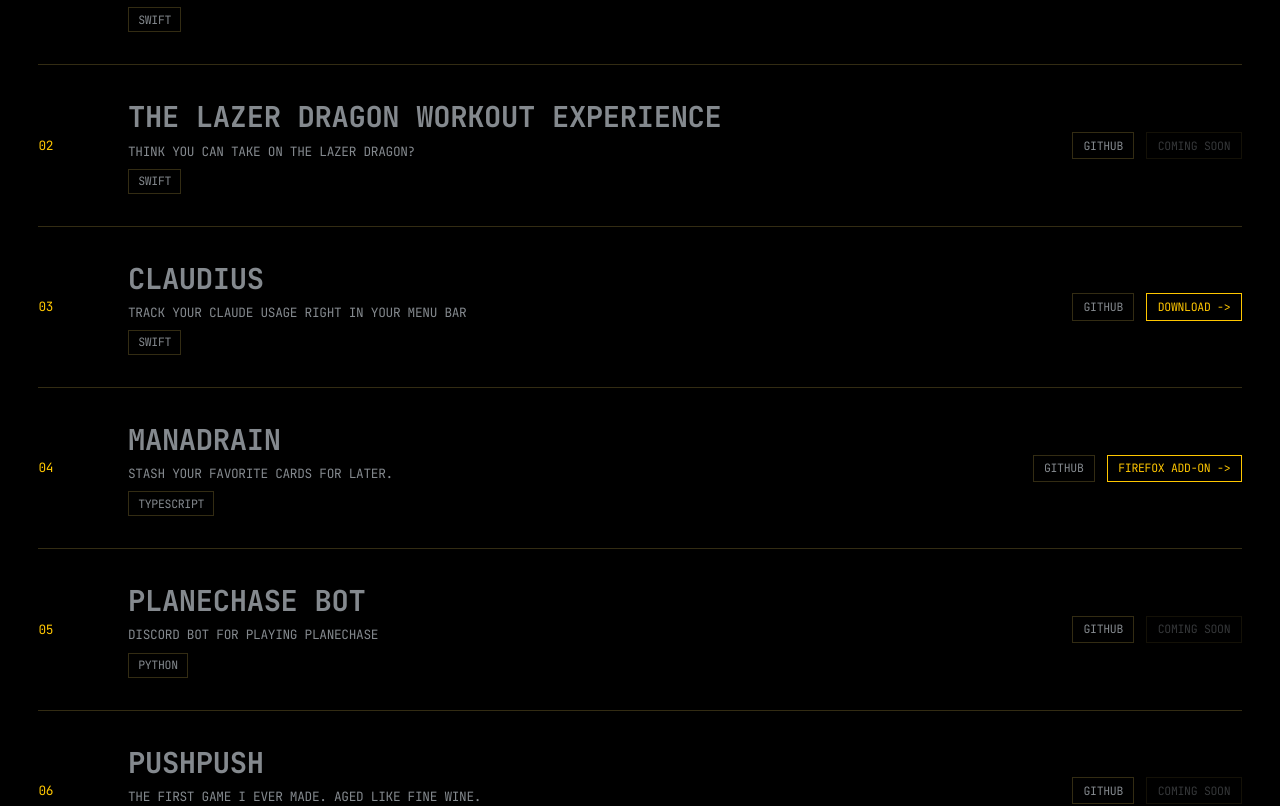
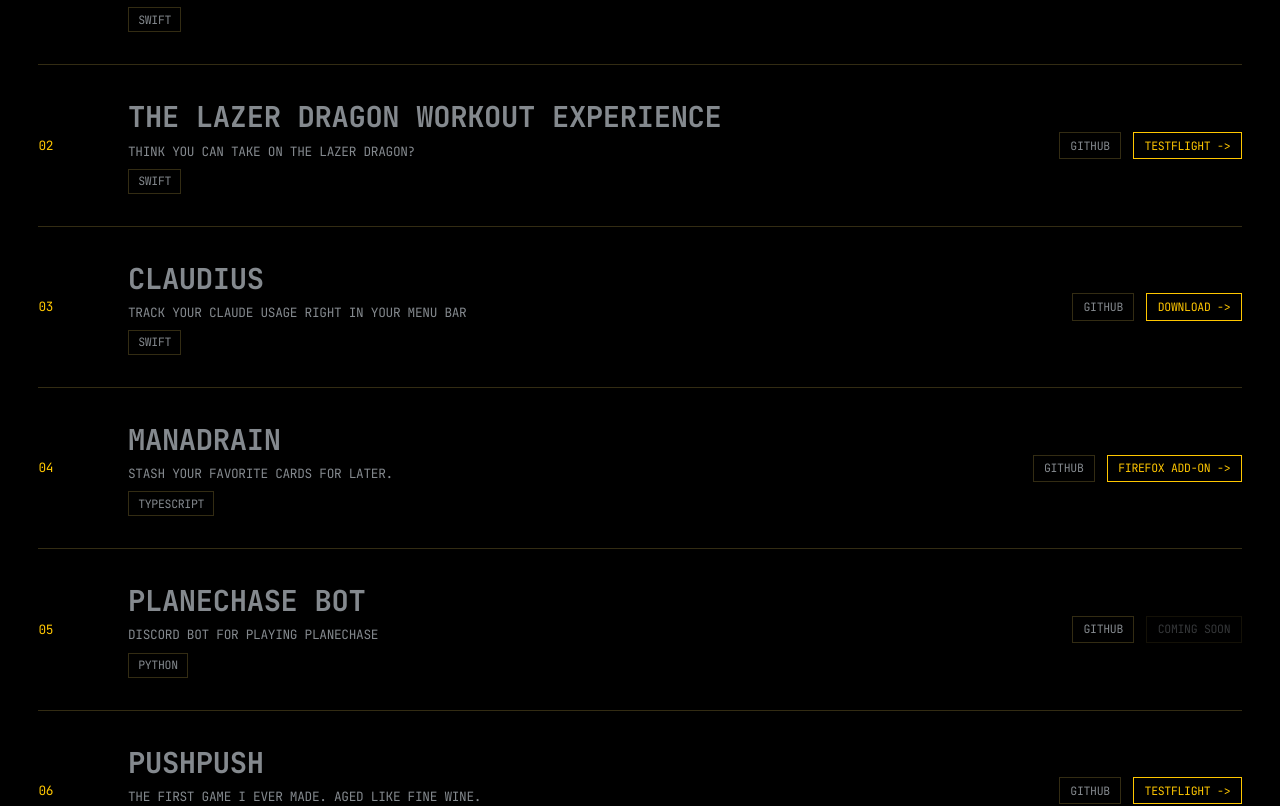
Before and after one commit to nsluke/Portfolio, a React (Vite) app: page / in a window 1280 px wide. Shown: the part 1060-1866 px from the top of the page. Built offline with nearby package versions, Linux system fonts and the light colour scheme.

Commit message:
Add TestFlight links for PushPush and Lazer Dragon
Co-Authored-By: Claude Opus 4.6 (1M context) <noreply@anthropic.com>

```diff
--- a/src/components/Projects.jsx
+++ b/src/components/Projects.jsx
@@ -15,6 +15,8 @@ const projects = [
     description: 'Think you can take on the Lazer Dragon?',
     tech: 'Swift',
     github: 'https://github.com/nsluke/Lazer-Dragon-Workout-Experience',
+    liveUrl: 'https://testflight.apple.com/join/Uv2Xufqr',
+    liveLabel: 'TestFlight',
   },
   {
     name: 'Claudius',
@@ -43,6 +45,8 @@ const projects = [
     description: 'The First game I ever made. Aged like fine wine.',
     tech: 'Objective-C',
     github: 'https://github.com/nsluke/PushPush',
+    liveUrl: 'https://testflight.apple.com/join/wRBak44b',
+    liveLabel: 'TestFlight',
   },
   {
     name: 'Mock Starket',
```
